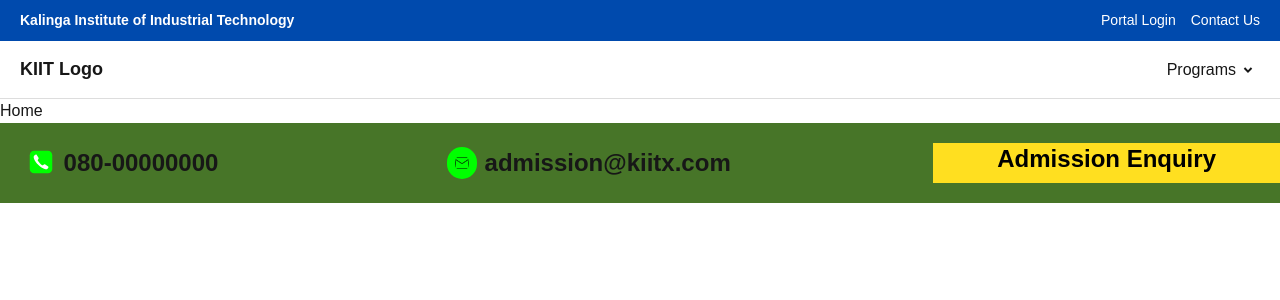
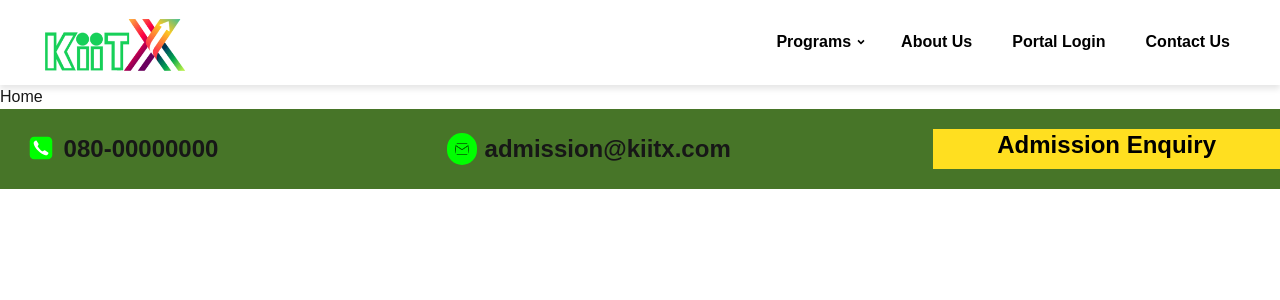
Before and after one commit to AnshRaj112/kiit-extensions-frontend, a Next.js app: page / in a window 1280 px wide. Shown: the top 300 px of the page. Built offline with nearby package versions, Linux system fonts and the light colour scheme.

Commit message:
Fixing desktop view of header and adding logo

```diff
--- a/src/app/components/Header.tsx
+++ b/src/app/components/Header.tsx
@@ -1,100 +1,64 @@
 "use client";
 
-import { useState, useRef } from "react";
+import { useState } from "react";
 import styles from "./styles/Header.module.scss";
+import { RiArrowDropDownLine } from "react-icons/ri";
 import { FaBars } from "react-icons/fa";
 import { RxCross2 } from "react-icons/rx";
-import { RiArrowDropDownLine } from "react-icons/ri";
+import Image from "next/image";
+import Link from "next/link";
 
-const navItems = [
-  {
-    title: "Online Degree Program",
-    subItems: [
-      "BBA", "BCA", "BCom", "MBA", "MCA", "MSc. (Maths & Data Sci.)", "MA(JMC)", "MCom", "M library & Information Science", "MA (Psychology)", "MA (English)", "MA (Sociology)"
-    ],
-  },
-  {
-    title: "WILP BTech (3.5 years)",
-    subItems: ["M.Tech", "M.Sc", "MBA", "MA"],
-  },
-  {
-    title: "Executive MTech (1 year)",
-    subItems: [
-      "Executive M. Tech in Digital Manufacturing", "Executive MTech in CPS with AI", "Executive MTech in VLSI and Embedded Systems", "Executive MTech in Project Management", "Executive MTech in Safety Engineering", "Executive MTech in Electric Vehicle Systems", "Executive MTech in Power Electronics and Drive", "Executive MTech in Power System Engineering", "Executive MTech in Cyber Security", "Executive MTech in Data Science"
-    ],
-  },
-  {
-    title: "Executive MBA (1 year)",
-    subItems: [
-      "Executive MBA in Resource Management", "Executive MBA in Information Technology", "Executive MBA in FinTech", "Executive MBA in Finance", "Executive MBA in Marketing", "Executive MBA in Operation Management", "Executive MBA in Healthcare Management"
-    ]
-  },
-];
-
-const Header = () => {
-  const [dropdownOpen, setDropdownOpen] = useState(false);
-  const [subDropdownOpen, setSubDropdownOpen] = useState<number | null>(null);
-  const [mobileMenuOpen, setMobileMenuOpen] = useState(false);
-  const timeoutRef = useRef<NodeJS.Timeout | null>(null);
-
-  const openDropdown = () => {
-    if (timeoutRef.current) clearTimeout(timeoutRef.current);
-    setDropdownOpen(true);
+const programs = {
+  "Online Degree Program": ["BBA", "BCA", "MBA", "MCA"],
+  "WILP BTech (3.5 years)": ["Mechanical", "Electrical", "Computer Science"],
 };
 
-  const closeDropdown = () => {
-    timeoutRef.current = setTimeout(() => {
-      setDropdownOpen(false);
-      setSubDropdownOpen(null);
-    }, 500);
-  };
+export default function Header() {
+  const [menuOpen, setMenuOpen] = useState(false);
+  const [activeDropdown, setActiveDropdown] = useState<string | null>(null);
+  const [subDropdown, setSubDropdown] = useState<string | null>(null);
 
   return (
     <header className={styles.header}>
-      {/* Top Section */}
-      <div className={styles.top}>
-        <span className={styles.university}>Kalinga Institute of Industrial Technology</span>
-        <div className={styles.links}>
-          <a href="/login">Portal Login</a>
-          <a href="/contact">Contact Us</a>
-        </div>
+      <div className={styles.container}>
+        {/* Logo Section */}
+        <div className={styles.logoContainer}>
+          <Link href="/">
+            <Image src="/Picture1.png" alt="KIIT eXtension" width={150} height={50} />
+          </Link>
         </div>
 
-      {/* Bottom Section */}
-      <div className={styles.bottom}>
-        <div className={styles.logo}>KIIT Logo</div>
-
-        {/* Mobile Menu Toggle */}
-        {mobileMenuOpen ? (
-          <RxCross2 className={styles.menuIcon} size={24} onClick={() => setMobileMenuOpen(false)} />
-        ) : (
-          <FaBars className={styles.menuIcon} size={24} onClick={() => setMobileMenuOpen(true)} />
-        )}
-
-        {/* Navigation (desktop & mobile) */}
-        <nav className={`${styles.nav} ${mobileMenuOpen ? styles.showMobile : ""}`}>
-          <div
-            className={styles.programs}
-            onMouseEnter={openDropdown}
-            onMouseLeave={closeDropdown}
-            onClick={() => setDropdownOpen((prev) => !prev)}
+        {/* Navigation Section */}
+        <div className={styles.navContainer}>
+          <nav className={`${styles.nav} ${menuOpen ? styles.navMobile : ""}`}>
+            <ul>
+              {/* Programs Dropdown */}
+              <li
+                className={styles.dropdown}
+                onMouseEnter={() => setActiveDropdown("Programs")}
+                onMouseLeave={() => setActiveDropdown(null)}
               >
-            <span>Programs</span>
-            <RiArrowDropDownLine size={24} />
-
-            {dropdownOpen && (
-              <ul className={styles.dropdown}>
-                {navItems.map((item, index) => (
+                <span onClick={() => setActiveDropdown(activeDropdown === "Programs" ? null : "Programs")}>
+                  Programs <RiArrowDropDownLine size={20} />
+                </span>
+                {activeDropdown === "Programs" && (
+                  <ul className={styles.dropdownMenu}>
+                    {Object.keys(programs).map((program) => (
                       <li
-                    key={index}
-                    onMouseEnter={() => setSubDropdownOpen(index)}
-                    onMouseLeave={() => setSubDropdownOpen(null)}
+                        key={program}
+                        className={styles.nestedDropdown}
+                        onMouseEnter={() => setSubDropdown(program)}
+                        onMouseLeave={() => setSubDropdown(null)}
                       >
-                    {item.title}
-                    {subDropdownOpen === index && (
+                        <span onClick={() => setSubDropdown(subDropdown === program ? null : program)}>
+                          {program}
+                        </span>
+                        {subDropdown === program && (
                           <ul className={styles.subDropdown}>
-                        {item.subItems.map((subItem, subIndex) => (
-                          <li key={subIndex}>{subItem}</li>
+                            {programs[program].map((item) => (
+                              <li key={item}>
+                                <Link href={`/${item.toLowerCase()}`}>{item}</Link>
+                              </li>
                             ))}
                           </ul>
                         )}
@@ -102,11 +66,25 @@ const Header = () => {
                     ))}
                   </ul>
                 )}
+              </li>
+              <li>
+                <Link href="/about-us">About Us</Link>
+              </li>
+              <li>
+                <Link href="/portal-login">Portal Login</Link>
+              </li>
+              <li>
+                <Link href="/contact-us">Contact Us</Link>
+              </li>
+            </ul>
+          </nav>
+
+          {/* Mobile Menu Toggle */}
+          <div className={styles.mobileToggle} onClick={() => setMenuOpen(!menuOpen)}>
+            {menuOpen ? <RxCross2 size={28} /> : <FaBars size={28} />}
           </div>
-        </nav>
+        </div>
       </div>
     </header>
   );
-};
-
-export default Header;
+}
--- a/src/app/components/styles/Header.module.scss
+++ b/src/app/components/styles/Header.module.scss
@@ -1,144 +1,142 @@
 .header {
-    display: flex;
-    flex-direction: column;
-    background-color: #f8f9fa;
+  background-color: #fff;
+  padding: 10px 20px;
+  box-shadow: 0 4px 6px rgba(0, 0, 0, 0.1);
+}
 
-    .top {
+.container {
   display: flex;
   justify-content: space-between;
-      padding: 10px 20px;
-      background-color: #004aad;
-      color: white;
-      font-size: 14px;
+  align-items: center;
+  max-width: 1200px;
+  margin: 0 auto;
+}
 
-      .university {
+/* Logo on one side */
+.logoContainer {
+  flex: 1;
+}
+
+/* Navigation on the other side */
+.navContainer {
+  flex: 2;
+  display: flex;
+  justify-content: flex-end;
+  color: black;
   font-weight: bold;
 }
 
-      .links {
+.nav ul {
   display: flex;
-        gap: 15px;
-
-        a {
-          color: white;
-          text-decoration: none;
-
-          &:hover {
-            text-decoration: underline;
-          }
-        }
-      }
+  list-style: none;
+  gap: 20px;
 }
 
-    .bottom {
-      display: flex;
-      justify-content: space-between;
-      align-items: center;
-      padding: 15px 20px;
-      background-color: white;
-      border-bottom: 1px solid #ddd;
-
-      .logo {
-        font-size: 18px;
-        font-weight: bold;
+.nav li {
+  position: relative;
 }
 
-      .menuIcon {
+.nav a {
+  text-decoration: none;
+  color: black;
+  font-weight: bold;
+  padding: 10px;
+}
+
+.dropdown span {
+  cursor: pointer;
+  display: flex;
+  align-items: center;
+}
+
+/* Dropdown menu stays open on hover */
+.dropdownMenu {
+  position: absolute;
+  top: 100%;
+  left: 0;
+  background: #fff;
+  border: 1px solid #ddd;
+  border-radius: 5px;
+  padding: 10px;
+  box-shadow: 0 2px 4px rgba(0, 0, 0, 0.1);
+  z-index: 10;
+  display: flex;
+  flex-direction: column;
+}
+
+.nestedDropdown {
+  position: relative;
+  padding: 5px;
+}
+
+.nestedDropdown span {
+  display: block;
+  padding: 5px;
+  cursor: pointer;
+}
+
+/* Sub-dropdown stays open when hovered */
+.subDropdown {
+  position: absolute;
+  top: 0;
+  right: 100%;
+  background: #fff;
+  border: 1px solid #ddd;
+  border-radius: 5px;
+  padding: 10px;
+  box-shadow: 0 2px 4px rgba(0, 0, 0, 0.1);
+  display: flex;
+  flex-direction: column;
+}
+
+/* Ensure dropdown stays open */
+.dropdown:hover .dropdownMenu,
+.nestedDropdown:hover .subDropdown {
+  display: flex;
+  color: black;
+  width: 50vh;
+}
+
+/* Mobile Toggle */
+.mobileToggle {
   display: none;
   cursor: pointer;
 }
 
-      .nav {
-        position: relative;
-
-        .programs {
-          display: flex;
-          align-items: center;
-          cursor: pointer;
-          font-size: 16px;
-          position: relative;
-
-          &:hover {
-            color: #004aad;
+/* Responsive Fixes */
+@media (max-width: 768px) {
+  .nav ul {
+    flex-direction: column;
   }
 
-          .dropdown {
-            position: absolute;
-            top: 30px;
-            left: 0;
-            background: white;
-            border: 1px solid #ddd;
-            box-shadow: 0 4px 6px rgba(0, 0, 0, 0.1);
-            padding: 5px;
-            min-width: 180px;
-            list-style: none;
-            z-index: 10;
-            transition: opacity 0.3s ease-in-out;
-
-            li {
-              padding: 10px;
-              cursor: pointer;
-              position: relative;
-
-              &:hover {
-                background: #f0f0f0;
+  .navContainer {
+    display: none;
   }
 
-              .subDropdown {
-                position: absolute;
-                top: 0;
-                right: 100%;
-                background: white;
-                border: 1px solid #ddd;
-                min-width: 180px;
-                list-style: none;
-                box-shadow: 0 4px 6px rgba(0, 0, 0, 0.1);
+  .mobileToggle {
     display: block;
-
-                li {
-                  padding: 10px;
-                  cursor: pointer;
-
-                  &:hover {
-                    background: #f0f0f0;
-                  }
-                }
-              }
-            }
-          }
-        }
-      }
-    }
   }
 
-  // Responsive Design
-  @media (max-width: 768px) {
-    .header {
-      .top {
-        font-size: 12px;
-        padding: 8px 15px;
-      }
-
-      .bottom {
-        .nav {
-          display: none; // Hide menu by default in mobile
+  .navMobile {
+    display: flex;
     flex-direction: column;
     background: white;
     position: absolute;
     top: 60px;
-          right: 0;
-          width: 100%;
+    right: 20px;
+    border: 1px solid #ddd;
     padding: 10px;
-          box-shadow: 0px 4px 6px rgba(0, 0, 0, 0.1);
+    box-shadow: 0 4px 6px rgba(0, 0, 0, 0.1);
   }
 
-        .showMobile {
-          display: flex; // Show when active
-        }
-
-        .menuIcon {
-          display: block; // Show bars icon in mobile
+  /* Dropdown menus are now vertical */
+  .dropdownMenu,
+  .subDropdown {
+    position: static;
+    background: none;
+    border: none;
+    box-shadow: none;
+    display: flex;
+    flex-direction: column;
   }
 }
-    }
-  }
```
Also changed, not shown: public/Picture1.png (added). Lines whose indentation alone changed are shown as unchanged.
